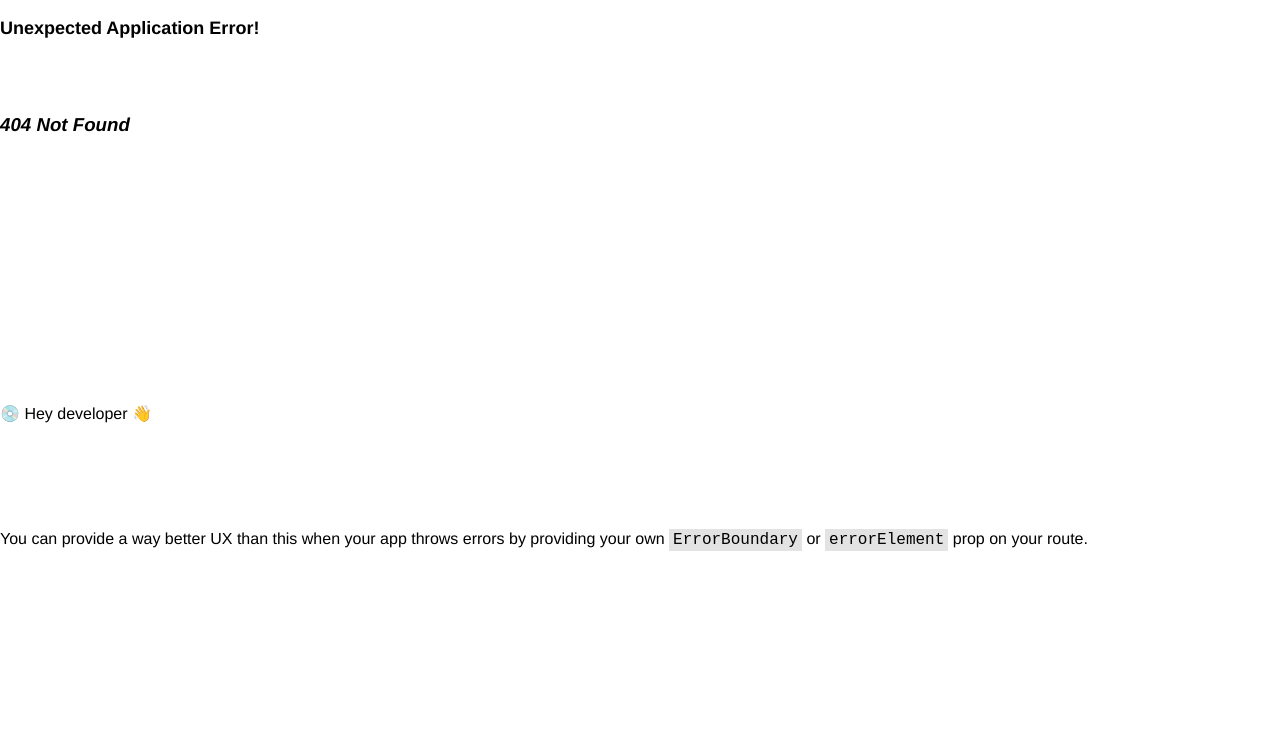
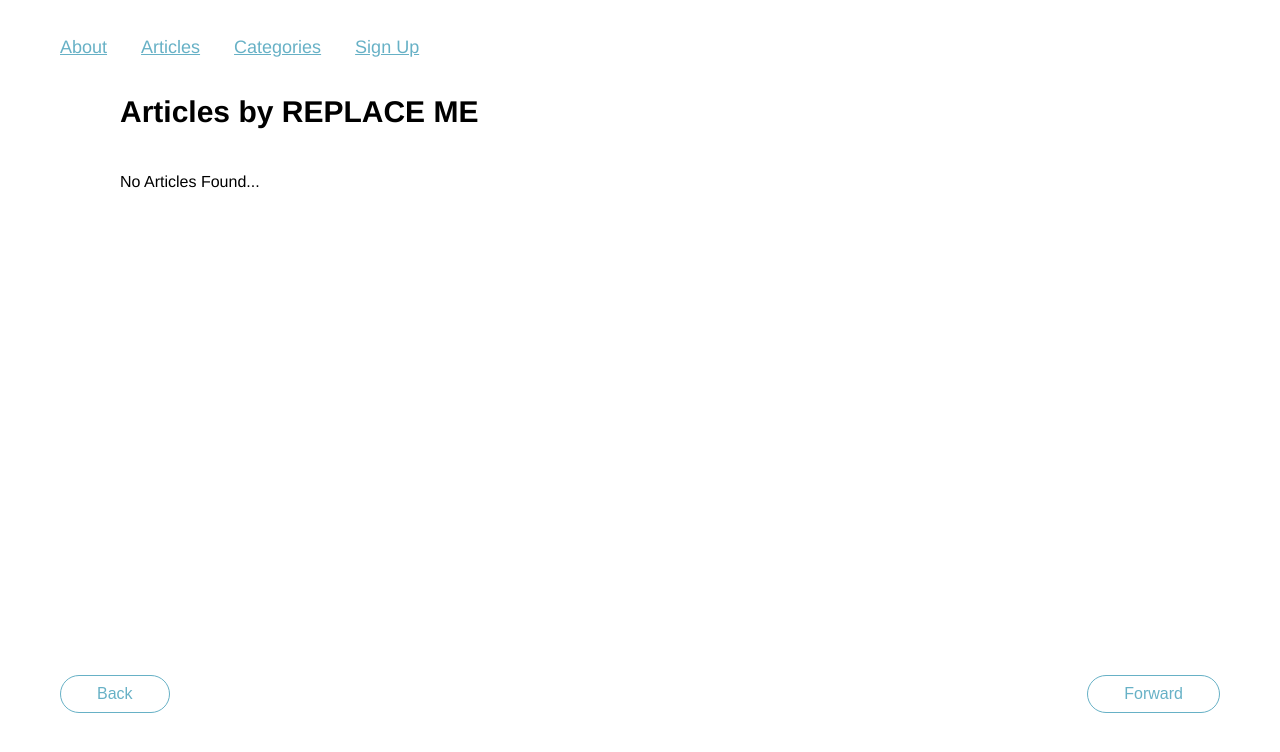
Before and after one commit to ClaytonDewey/react-router, a React (Create React App) app: page /authors/1 in a window 1280 px wide. Before the commit this address had no page. Shown: the top 752 px of the page. Built offline with nearby package versions, Linux system fonts and the light colour scheme.

Commit message:
Add Authors & Articles Routes

```diff
--- a/src/app/App.js
+++ b/src/app/App.js
@@ -26,8 +26,10 @@ const router = createBrowserRouter(
       <Route path='about' element={<About />} />
       <Route path='sign-up' element={<SignUp />} />
       <Route path='articles' element={<Articles />} />
+      <Route path='articles/:title' element={<Article />} />
+      <Route path='authors/:name' element={<Author />} />
       <Route path='categories' element={<Categories />} />
-      <Route path='profile' element={<Profile />} />{' '}
+      <Route path='profile' element={<Profile />} />
     </Route>
   )
 );
```
